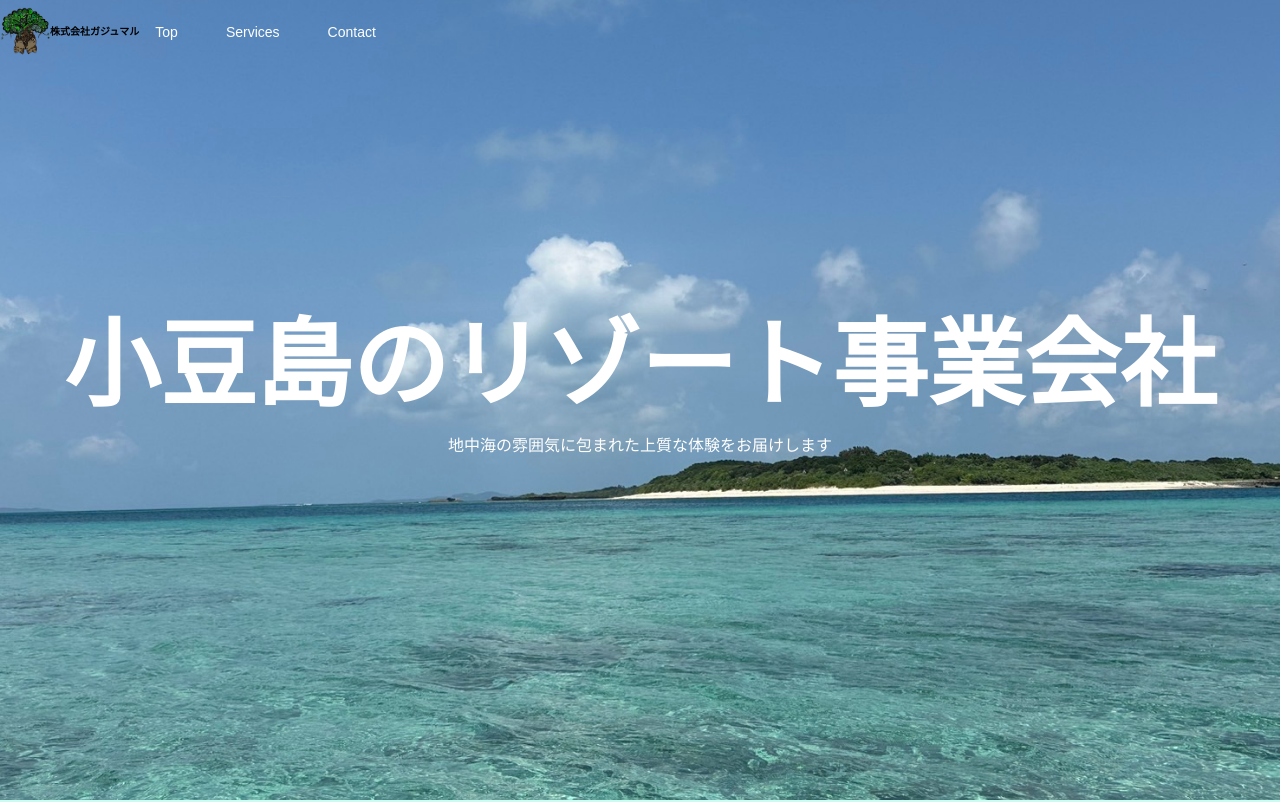
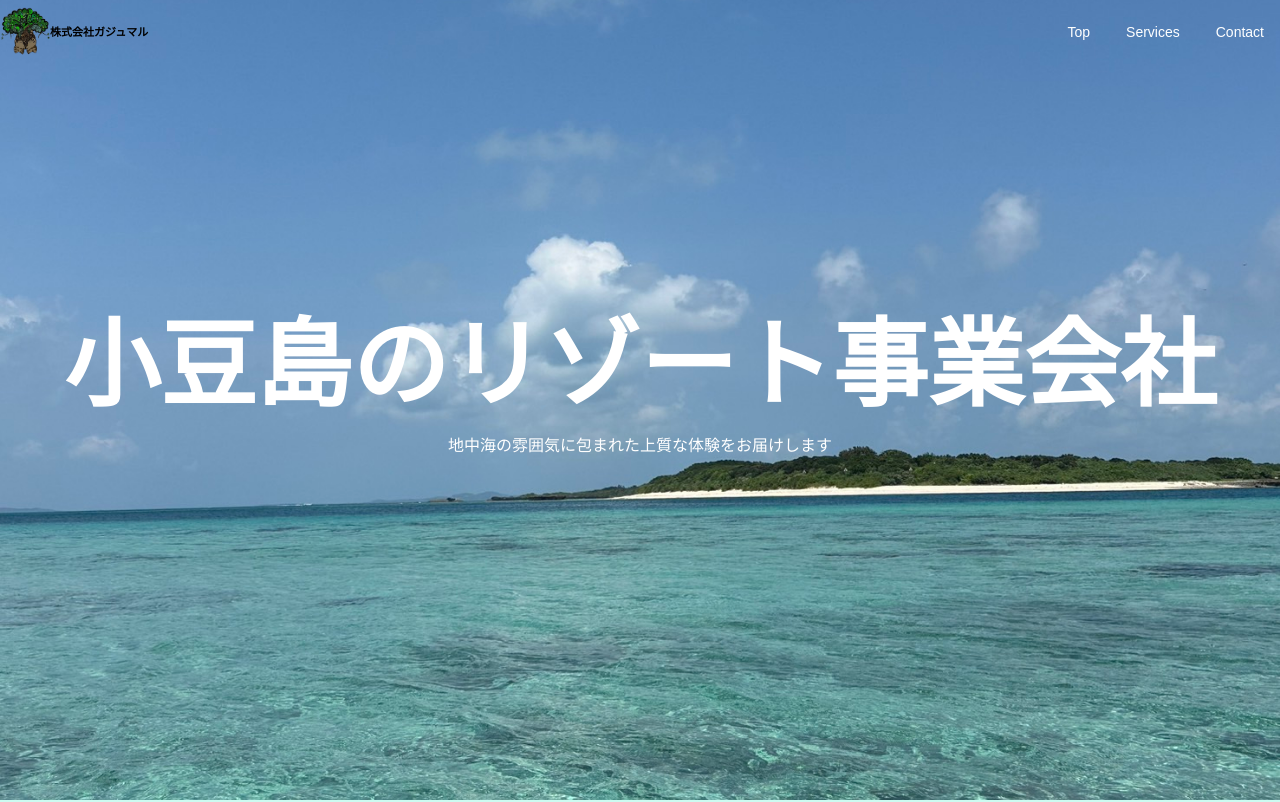
Before and after one commit to olivemochi23/gajumaru-site, a Next.js app: page / in a window 1280 px wide. Shown: the top 802 px of the page. Built offline with nearby package versions, Linux system fonts and the light colour scheme; a web font is replaced by a local one.

Commit message:
Your commit message

```diff
--- a/app/page.tsx
+++ b/app/page.tsx
@@ -25,9 +25,9 @@ export default function Home() {
                 height={50}
               />
             </Link>
-            <h1 className="text-[10px]">株式会社ガジュマル</h1>
+            <h1 className="text-[11px]">株式会社ガジュマル</h1>
           </div>
-          <ul className="flex gap-4 font-bold">
+          <ul className="flex gap-1 font-bold md:ml-auto">
             {navItems.map((item) => (
               <li key={item.label}>
                 <Button variant="ghost" asChild>
```
